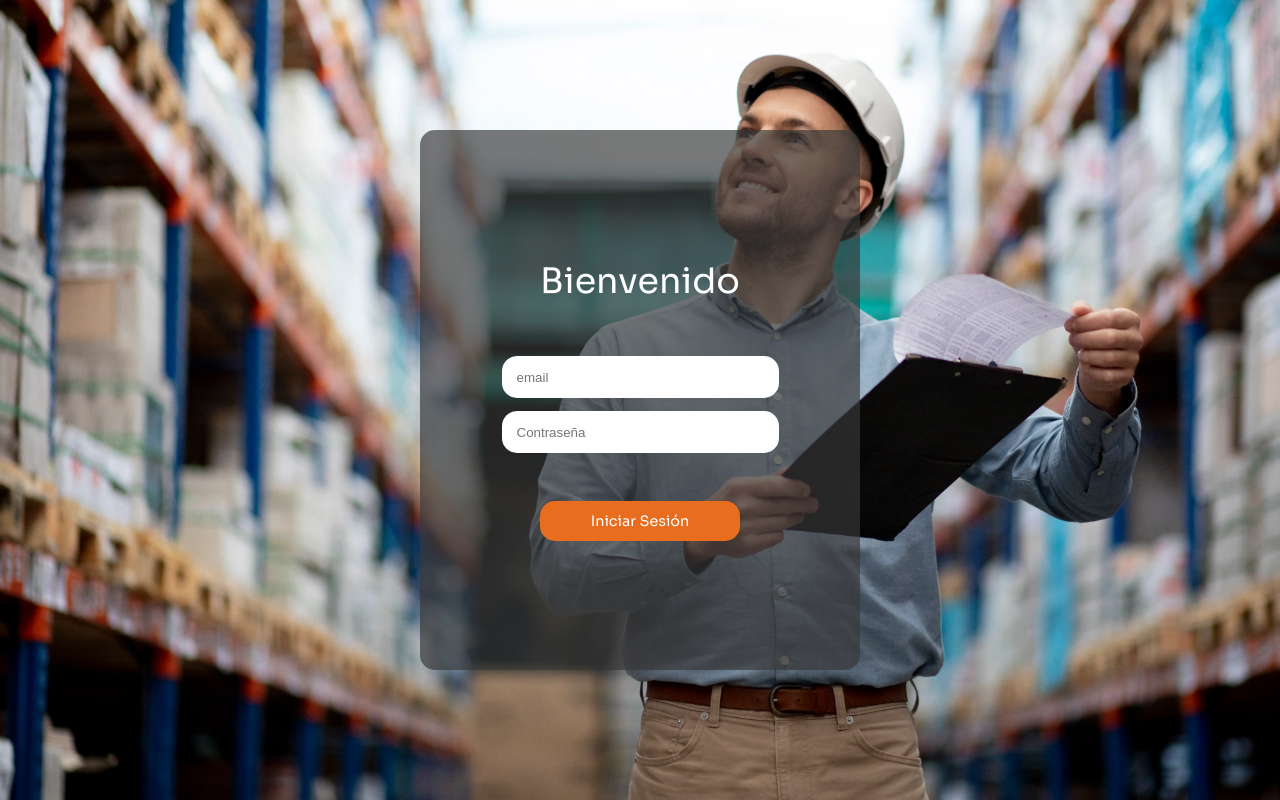
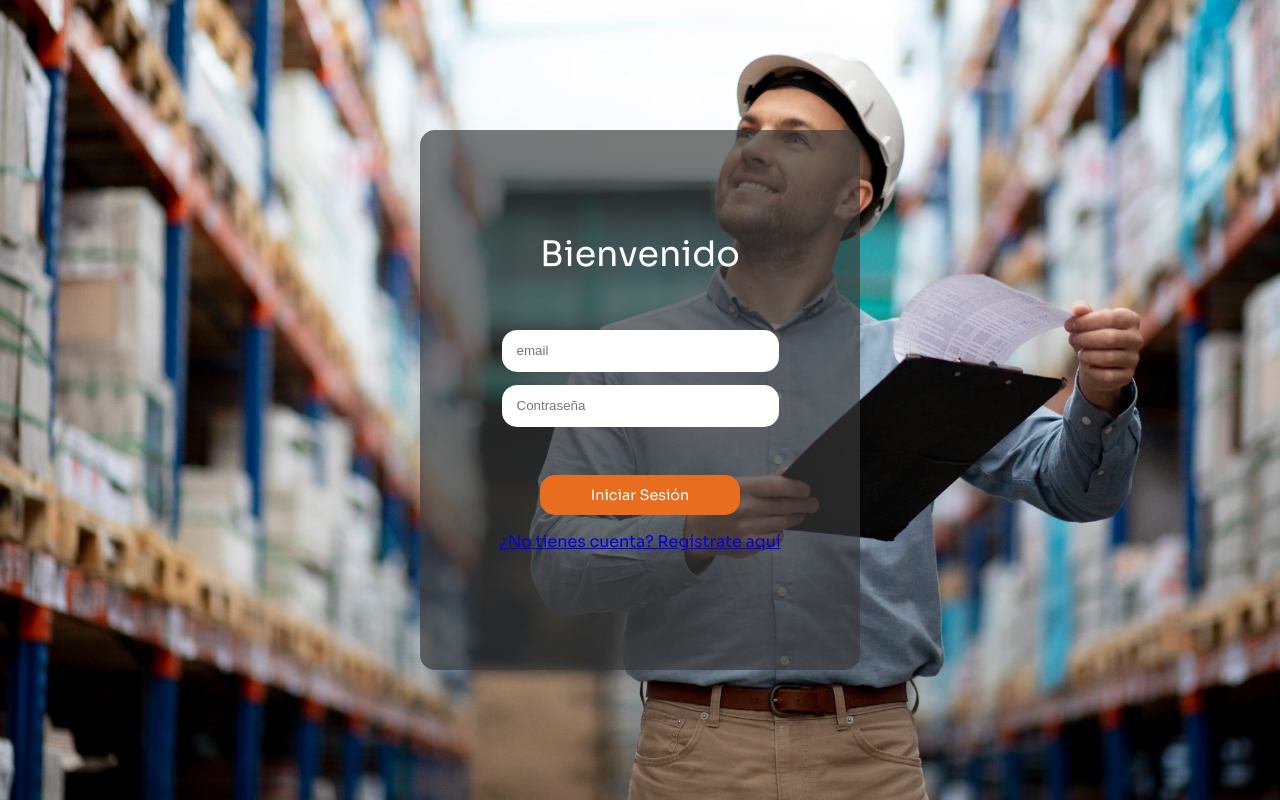
Before and after one commit to jeansoto03/diplomado, a PHP site: page /diplomado/ in a window 1280 px wide. Run offline with PHP 8.4, Linux system fonts and the light colour scheme.

Commit message:
nuevos cambios hechos

```diff
--- a/interface/front-end/views/index.php
+++ b/interface/front-end/views/index.php
@@ -26,6 +26,11 @@
                 <button type="submit">
                     Iniciar Sesión
                 </button>
+                <p class="text-center text-gray-600">
+                ¿No tienes cuenta?
+            <a class="text-blue-600 hover:text-blue-800 font-semibold"
+             href="http://localhost/diplomado/interface/front-end/views/newUser.php">
+                 Regístrate aquí
             </a>
         </div>
     </form>
```
Also changed, not shown: partycolor.html (+6 -1 lines), Img_productos/68572597b67bb.png (deleted), Img_productos/6857311caf968.png (deleted), Img_productos/6859dba10ad21.png (deleted).
